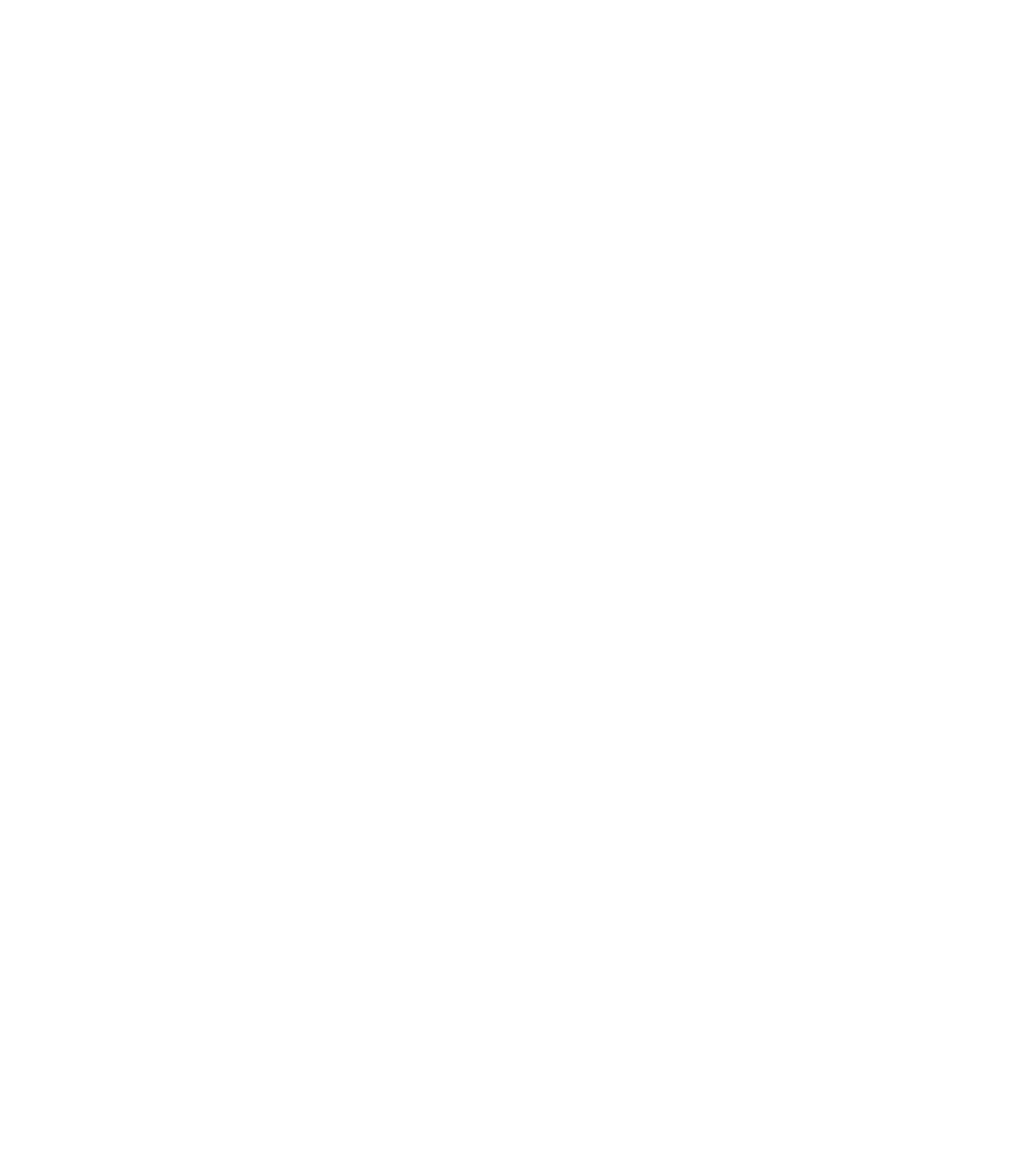
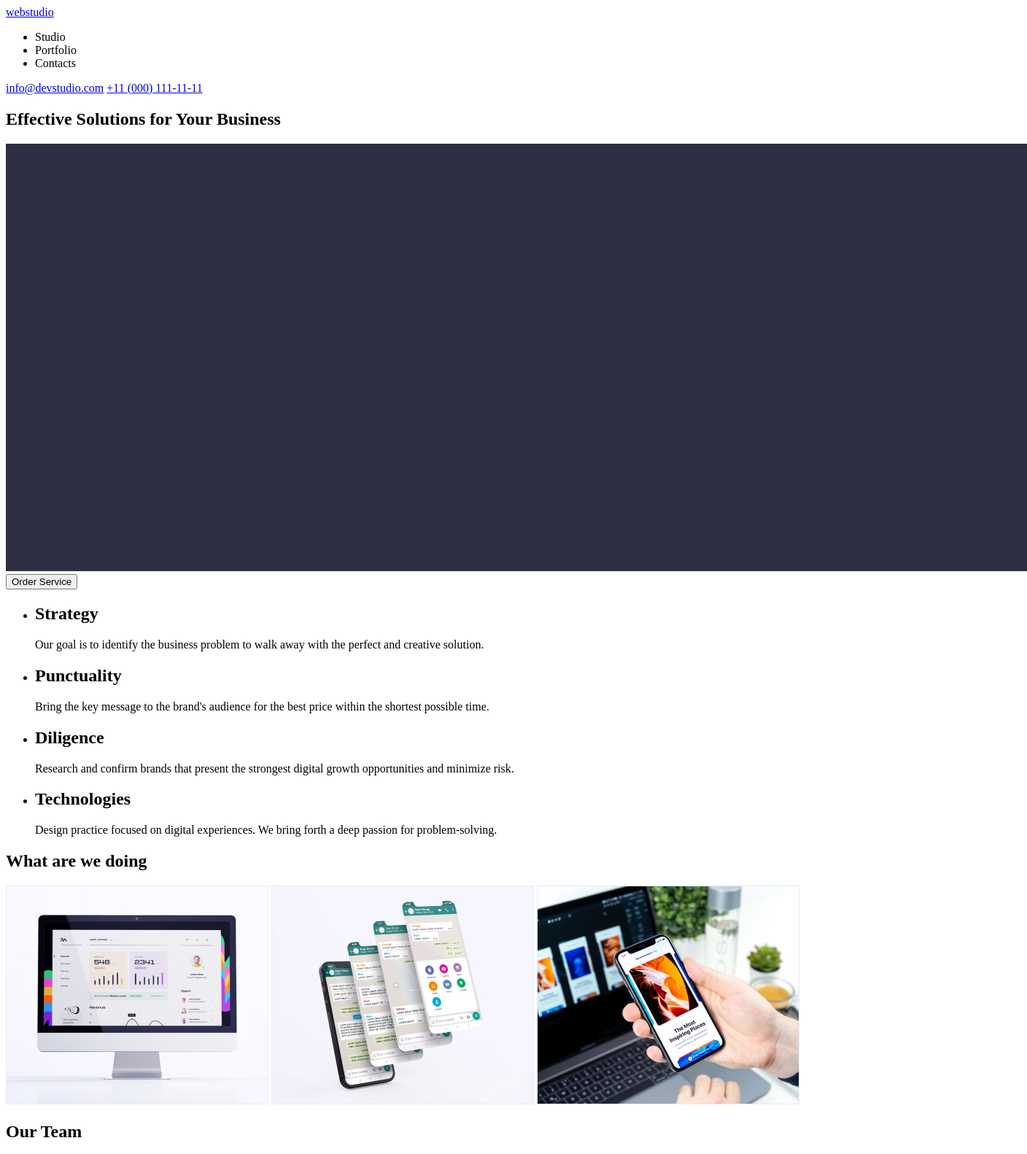
Before and after one commit to OlegFurculita1408/goit-markup-hw-01, a plain HTML site: page index.html in a window 1280 px wide. Shown: the top 1582 px of the page at 73% size, 1408 px wide, since content can reach past the window. Before the commit the page ends 800 px from the top, so only its background shows below. Drawn offline with Linux system fonts and the light colour scheme.

Commit message:
markup-1

```diff
--- a/index.html
+++ b/index.html
@@ -4,20 +4,91 @@
     <meta charset="UTF-8">
     <meta http-equiv="X-UA-Compatible" content="IE=edge">
     <meta name="viewport" content="width=device-width, initial-scale=1.0">
-    <title>Document</title>
+    <title>Webstudio</title>
 </head>
-<header>
-
-    <nav>
-
-    </nav>
-
-</header>
 <body>
-
+    <!--header-->
+    <header>
+        <nav>
+            <a href="index.html">webstudio</a>
+                <ul>
+                    <li>Studio</li>
+                    <li>Portfolio</li>
+                    <li>Contacts</li>
+                </ul>
+        </nav>
+            <a href="emailto:info@devstudio.com">info@devstudio.com</a>
+            <a href="tel:+110001111111">+11 (000) 111-11-11</a>
+    </header>
     <main>
-
+        <!--Main title-->
+        <section>
+            <h1>Effective Solutions for Your Business</h1>
+            <img src="./imeges/font-order-service.jpg" alt="font" width="1400">
+            <button type="button">Order Service</button>
+        </section>
+        <!--Section 1-->
+        <section>
+            <ul>
+                <li>
+                    <h2>Strategy</h2>
+                    <p>Our goal is to identify the business problem to walk away with the perfect and creative solution.
+                    </p>
+                </li>
+                <li>
+                    <h2>Punctuality</h2>
+                    <p>Bring the key message to the brand's audience for the best price within the shortest possible time.
+                    </p>
+                </li>
+                <li>
+                    <h2>Diligence</h2>
+                    <p>Research and confirm brands that present the strongest digital growth opportunities and minimize risk.
+                    </p>
+                </li>
+                <li>
+                    <h2>Technologies</h2>
+                    <p>Design practice focused on digital experiences. We bring forth a deep passion for problem-solving.
+                    </p>
+                </li>
+            </ul>
+        </section>
+        <!--Section 2-->
+        <section>
+            <h2>What are we doing</h2>
+            <img src="./imeges/blok-3-3.jpg" alt="monitor">
+            <img src="./imeges/blok-3-2.jpg" alt="phone display">
+            <img src="./imeges/blok-3-1.jpg" alt="laptop-phone">
+        </section>
+        <!--Section 3-->
+        <section>
+            <h2>Our Team</h2>
+            <ul>
+                <li><img src="./imeges/mark.jpg" alt="Mark" width="265">
+                    <h3>Mark Guerrero</h3>
+                    <p>Product Designer</p>
+                </li>
+                <li><img src="./imeges/tom.jpg" alt="Tom" width="265">
+                    <h3>Tom Ford</h3>
+                    <p>Frontend Developer</p>
+                </li>
+                <li><img src="./imeges/camila.jpg" alt="Camila" width="265">
+                    <h3>Camila Garcia</h3>
+                    <p>Marketing</p>
+                </li>
+                <li><img src="./imeges/daniel.jpg" alt="Daniel" width="265">
+                    <h3>Daniel Wilson</h3>
+                    <p>UI Designer</p>
+                </li>
+            </ul>
+        </section>
     </main>
-
+    <!--Basement-->
+    <footer>
+        <img src="./imeges/font-footer.jpg" alt="font-footer" width="1140">
+        <section>
+        <a href="index.html">webstudio</a>
+        <p>Increase the flow of customers and sales for your business with digital marketing & growth solutions.</p>
+        </section>
+    </footer>
 </body>
 </html>
```
Also changed, not shown: imeges/blok-3-1.jpg (added), imeges/blok-3-2.jpg (added), imeges/blok-3-3.jpg (added), imeges/camila.jpg (added), imeges/daniel.jpg (added), imeges/font-footer.jpg (added), imeges/font-order-service.jpg (added), imeges/mark.jpg (added), imeges/tom.jpg (added), 2 other files.
